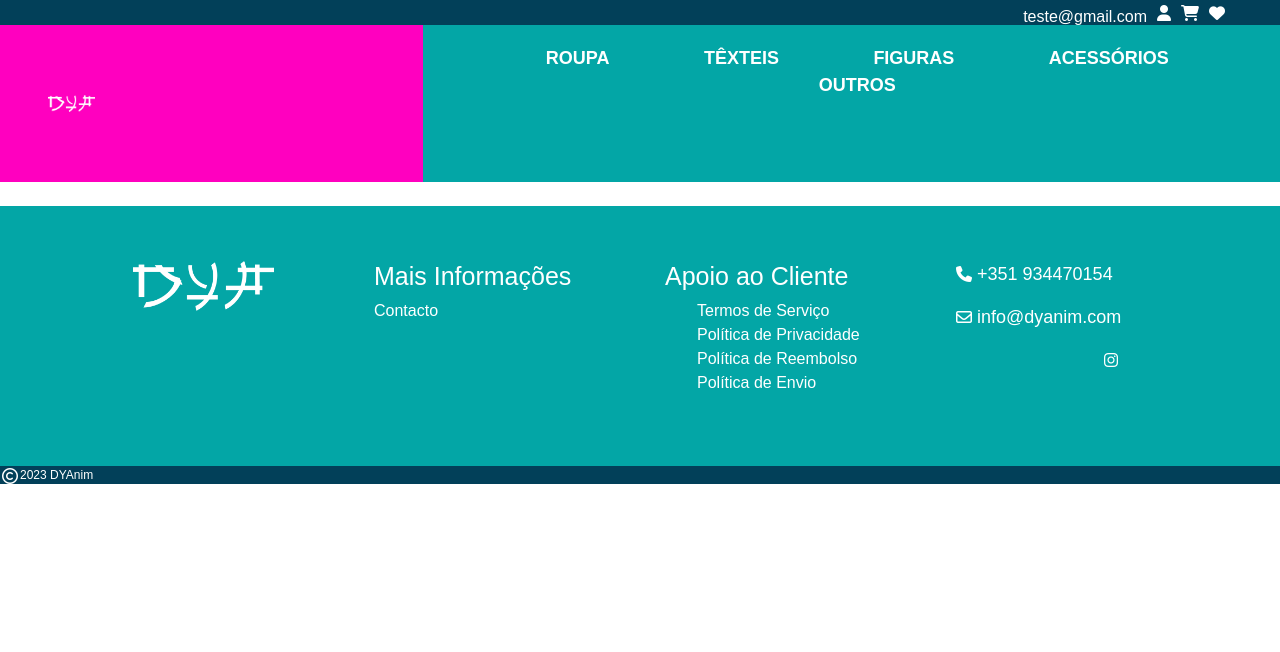
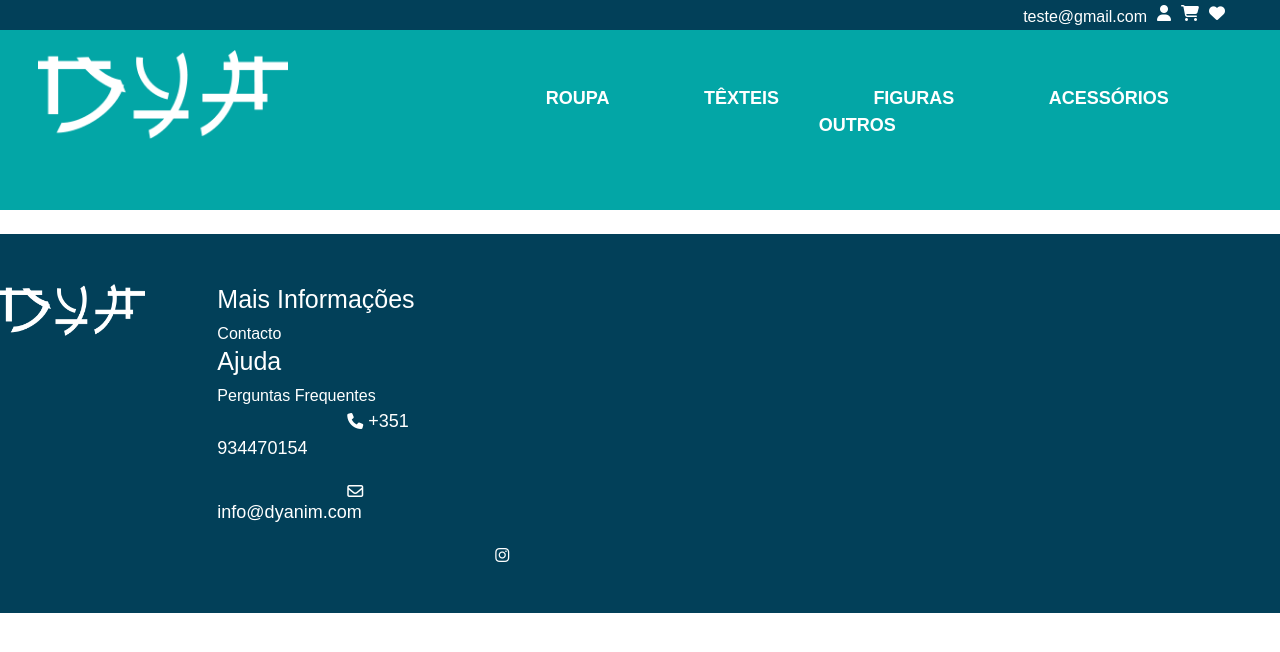
Before and after one commit to yarina329/lsd2223, a PHP site: page / in a window 1280 px wide. Shown: the top 652 px of the page. Run offline with PHP 8.4, Linux system fonts and the light colour scheme; some libraries are stand-ins or nearby versions.

Commit message:
Projeto atualização

```diff
--- a/Projeto Final/Index.php
+++ b/Projeto Final/Index.php
@@ -19,6 +19,6 @@ edfqw
         <?php include('rodapes/Footer.php'); ?>
     </div>
 </body>
-<script src="js/jquery-3.6.4"></script>
+<script src="js/jquery-3.6.4.min.js"></script>
 <script src="js/bootstrap/bootstrap.bundle.min.js"></script>
 </html>
--- a/Projeto Final/css/style.css
+++ b/Projeto Final/css/style.css
@@ -15,7 +15,7 @@ body{
 /*          HEADER          */
 header{
     width: 100%;
-    height: 25px;
+    height: 30px;
     background-color: #024059;
     float: left;
 }
@@ -42,8 +42,13 @@ header .text-email, .heart, .login, .cart{
 }
 
 .logo-principal{
-    background-color: rgb(255, 0, 191);
-    padding: 50px;
+    padding: 20px 0px 20px 50px;
+}
+
+.menu .efei-col{
+    position: relative;
+    top: 50%;
+    margin: 35px 0px;
 }
 
 .menu ul{
@@ -59,9 +64,7 @@ header .text-email, .heart, .login, .cart{
 }
 
 .logo-principal img{
-    width: 20%;
-    position: relative;
-    padding: 20px 10px;
+    width: 65%;
 }
 
 
@@ -72,19 +75,14 @@ header .text-email, .heart, .login, .cart{
 footer{
     width: 100%;
     min-height: 250px;
-    background-color: #03A6A6;
-    padding: 50px;
+    background-color: #024059;
+    padding: 50px 0px;
     float: left;
 }
 
-.efeito-footer{
-    padding: 0px 20px;
-}
 
 footer img{
-    width: 100%;
-    position: relative;
-    padding: 0px 50px;
+    width: 75%;
 }
 
 footer h2{
@@ -97,21 +95,15 @@ footer p{
 }
 
 .caixa{
-    padding: 5px 25px;
+    /*padding: 5px 25px;*/
     color: #fff;
 }
 
-.efeito-cx{
-    padding-top: 5px;
-}
 
 .efeito-cx i{
     padding: 5px 5px 0px 0px;
     float: left;
-}
-
-.efeito-cx ul{
-    padding: 0px;
+    margin-left: 130px;
 }
 
 .efeito-cx .inst{
@@ -134,22 +126,3 @@ a:hover, a:active {
 }
 
 /*                          */
-
-
-/*          Copy          */
-.copy{
-    width: 100%;
-    min-height: 20px;
-    background-color: #024059;
-}
-
-.copy i{
-    padding: 2px;
-    float: left;
-}
-
-.copy p{
-    font-size: 12px;
-}
-
-/*                          */
--- a/Projeto Final/rodapes/Footer.php
+++ b/Projeto Final/rodapes/Footer.php
@@ -1,28 +1,22 @@
 <footer>
-    <div class="row efeito-footer">
-        <div class="col-3 caixa">
+    <div class="row">
+        <div class="col-2 caixa">
             <img src="imagens/logo.png" alt="Logotipo">
         </div>
-        <div class="col-3 caixa">
+        <div class="col-8">
+            <div class="col-4 caixa">
                 <h2>Mais Informações</h2>
                 <a href="#">Contacto</a>
             </div>
-        <div class="col-3 caixa">
-            <h2>Apoio ao Cliente</h2>
-            <ul>
-                <li><a href="#">Termos de Serviço</a></li>
-                <li><a href="#">Política de Privacidade</a></li>
-                <li><a href="#">Política de Reembolso</a></li>
-                <li><a href="#">Política de Envio</a></li>
-            </ul>
+            <div class="col-4 caixa">
+                <h2>Ajuda</h2>
+                <a href="#">Perguntas Frequentes</a>
             </div>
-        <div class="col-3 caixa efeito-cx">
+            <div class="col-4 caixa efeito-cx">
                 <i class="fa-solid fa-phone"></i><p> +351 934470154</p>
                 <i class="fa-regular fa-envelope"></i><p>info@dyanim.com</p>
                 <div class="inst"><i class="fa-brands fa-instagram"></i></div>
             </div>
         </div>
+    </div>
 </footer>
-<div class="copy">
-    <i class="fa-regular fa-copyright"></i><p>2023 DYAnim</p>
-</div>
```
Lines whose indentation alone changed are shown as unchanged.
